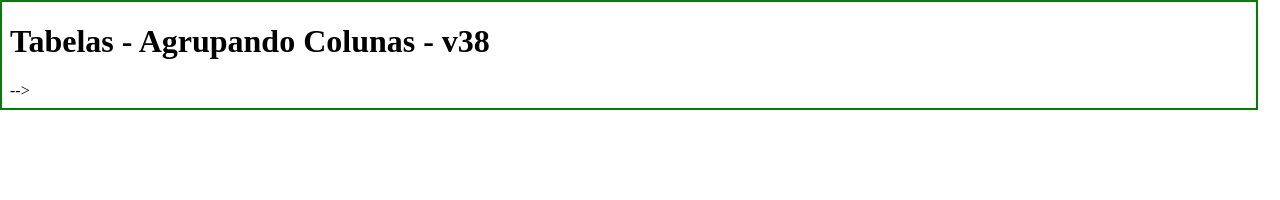
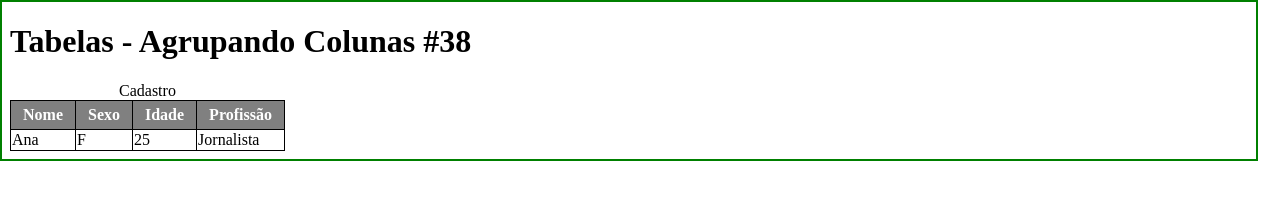
Before and after one commit to marcosyoggy/tabelas-agrupando-colunas-v38, a plain HTML site: page index.html in a window 1280 px wide. Drawn offline with Linux system fonts and the light colour scheme.

Commit message:
up-1115-3105

```diff
--- a/index.html
+++ b/index.html
@@ -8,18 +8,32 @@
     <title>TABELAS_COLUNAS_v38</title>
 </head>
 <body>
-    <h1>Tabelas - Agrupando Colunas - v38</h1>
+    <h1>Tabelas - Agrupando Colunas #38</h1>
+    <table>
+        <caption>Cadastro</caption>
+        <th scope="col">Nome</th>
+        <th scope="col">Sexo</th>
+        <th scope="col">Idade</th>
+        <th scope="col">Profissão</th>
+        <tbody>
+            <tr>
+                <td>Ana</td>
+                <td>F</td>
+                <td>25</td>
+                <td>Jornalista</td>
+            </tr>
+        </tbody>
+    </table>
 
 </body>
 </html>
 
 <!--
 
-    <h2><a href=" " target="_blank">Git Page
+    <h2><a href=" https://marcosyoggy.github.io/tabelas-agrupando-colunas-v38/" target="_blank">Git Page
             Desafio #2</a></h2>
 
     <h2><a href="https://github.com/marcosyoggy" target="_blank">Github Marcos</a></h2>
 
     <h2><a href="https://github.com/gustavoguanabara" target="_blank">Github Gustavo Guanabara</a></h2>
 -->
--->
--- a/style.css
+++ b/style.css
@@ -2,3 +2,16 @@ html {
     border: 2px solid green;
     width: 98vw;
 }
+table {
+    border-collapse: collapse;
+}
+
+th {
+    background-color: gray;
+    color: white;
+    padding: 5px 12px;
+}
+
+th, tr, td {
+    border: 1px solid black;
+}
```
